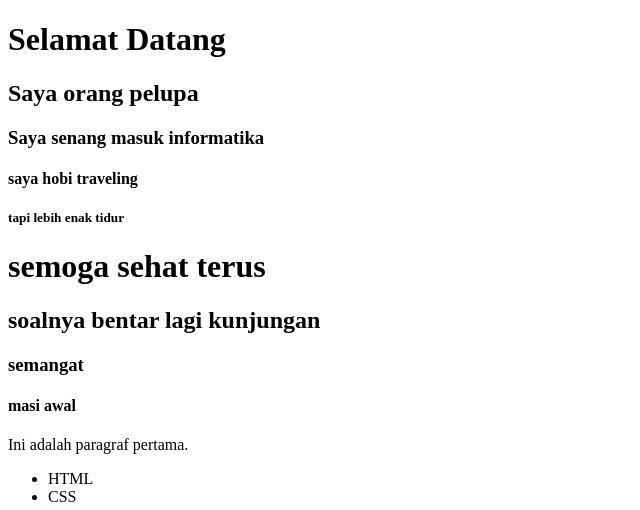
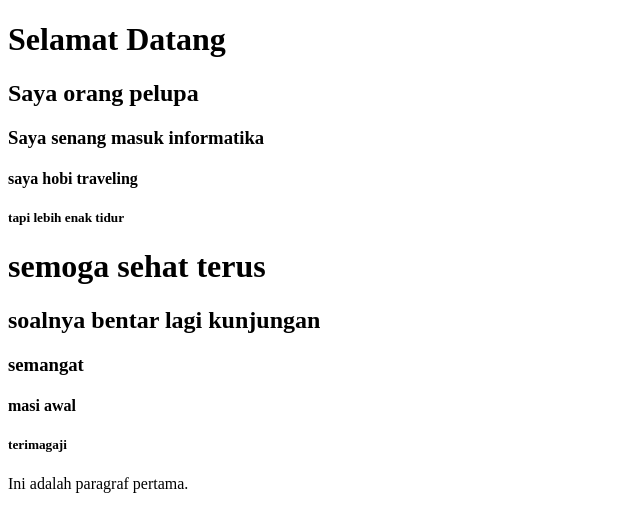
Before and after one commit to citrascir/pwd5, a plain HTML site: page index.html in a window 1280 px wide. Shown: the top 510 px of the page, without its empty margins (0-640 px from the left). Drawn offline with Linux system fonts and the light colour scheme.

Commit message:
kemana arahya

```diff
--- a/index.html
+++ b/index.html
@@ -16,6 +16,7 @@
     <h2>soalnya bentar lagi kunjungan</h2>
     <h3>semangat</h3>
     <h4>masi awal</h4>
+    <h5>terimagaji</h5>
 
     <p>Ini  adalah paragraf pertama.</p>
 
```
